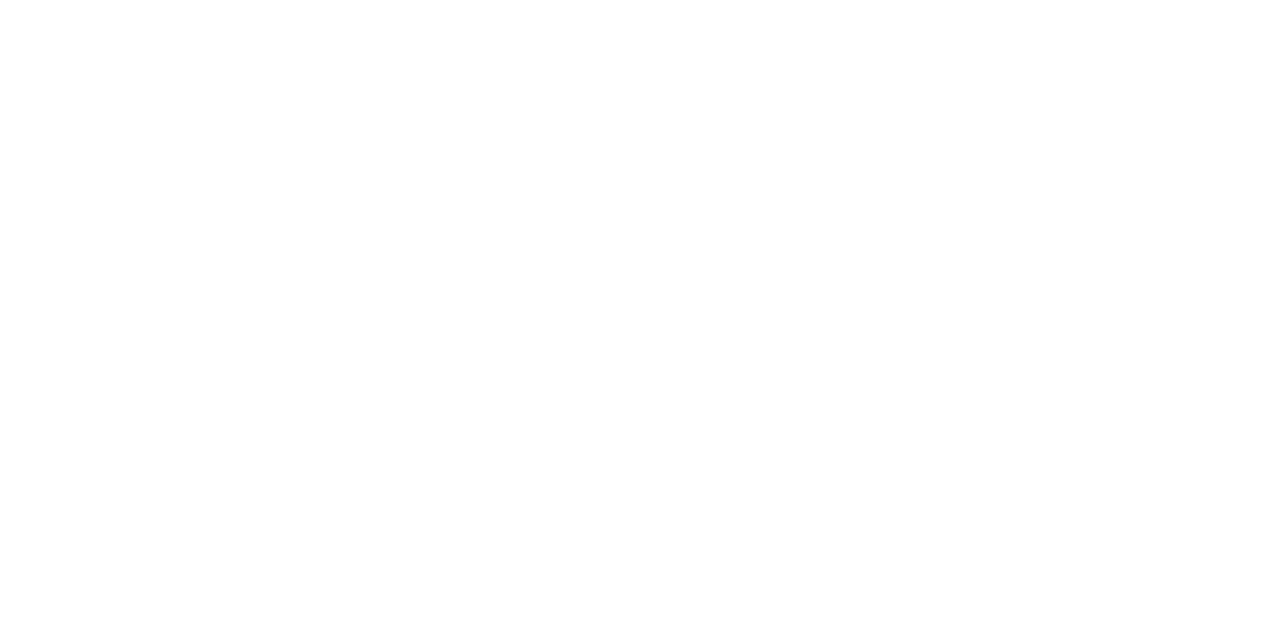
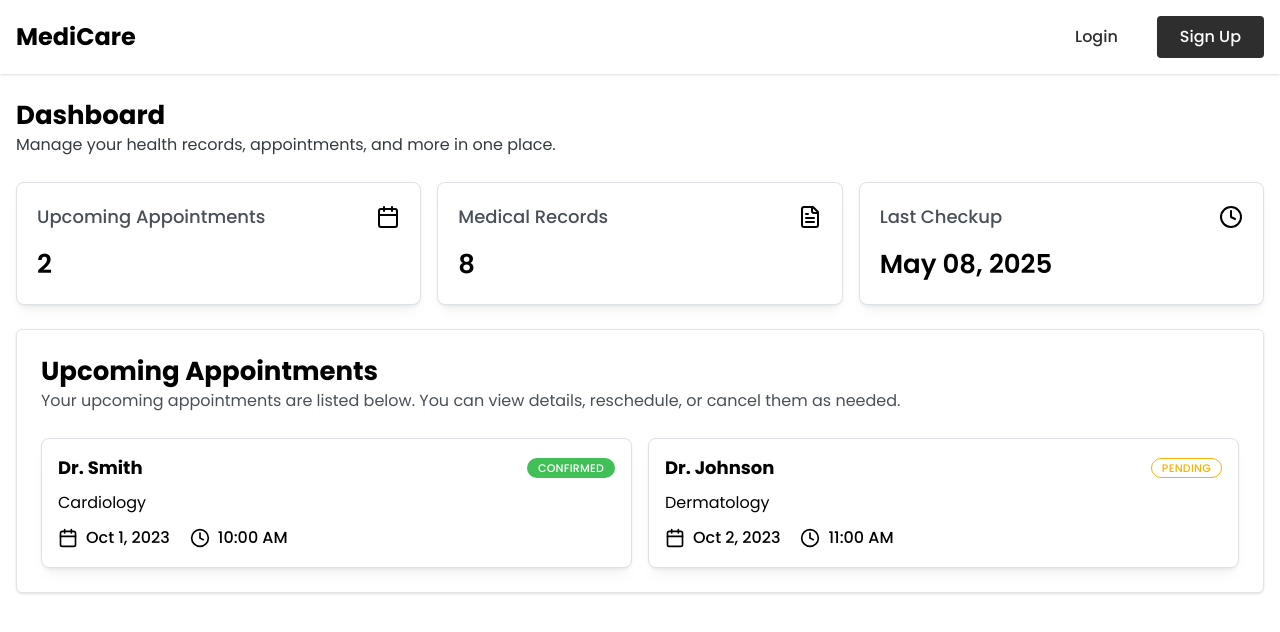
Before and after one commit to Pyaesone-Khant/hospital-appointment-user, a Next.js app: page / in a window 1280 px wide. Before the commit this address had no page. Shown: the top 632 px of the page. Built offline with nearby package versions, Linux system fonts and the light colour scheme.

Commit message:
feat: add medical appointments

```diff
--- /dev/null
+++ b/components/Appointments/Appointment.tsx
@@ -0,0 +1,84 @@
+import { Badge, Card, Group, Text, Title } from "@mantine/core";
+import dayjs from "dayjs";
+import { Calendar, Clock } from "lucide-react";
+
+export function Appointment({
+    appointment
+}: {
+    appointment: Appointment;
+}) {
+    return (
+        <Card
+            shadow="sm"
+            padding="md"
+            radius="md"
+            withBorder
+        >
+            <Group
+                justify="space-between"
+                align="center"
+                mb="xs"
+            >
+                <Title
+                    order={4}
+                >
+                    {appointment.doctor.name}
+                </Title>
+                <Badge
+                    color={
+                        appointment.status === "Confirmed"
+                            ? "green"
+                            : appointment.status === "Pending"
+                                ? "yellow"
+                                : "red"
+                    }
+                    variant={
+                        appointment.status === "Confirmed"
+                            ? "filled"
+                            : appointment.status === "Pending"
+                                ? "outline"
+                                : "light"
+                    }
+                    size="md"
+                    fw={500}
+                >
+                    {appointment.status}
+                </Badge>
+            </Group>
+            <Text
+                mb={"xs"}
+            >
+                {appointment.doctor.specialty.name}
+            </Text>
+
+            <Group
+                gap={20}
+            >
+                <Group
+                    gap={8}
+                >
+                    <Calendar
+                        size={20}
+                    />
+                    <Text
+                        fw={500}
+                    >
+                        {dayjs(appointment.date).format("MMM D, YYYY")}
+                    </Text>
+                </Group>
+                <Group
+                    gap={8}
+                >
+                    <Clock
+                        size={20}
+                    />
+                    <Text
+                        fw={500}
+                    >
+                        {appointment.time}
+                    </Text>
+                </Group>
+            </Group>
+        </Card>
+    )
+}
--- /dev/null
+++ b/components/Appointments/AppointmentList.tsx
@@ -0,0 +1,77 @@
+import { Text, Title } from "@mantine/core"
+import { Appointment } from "./Appointment"
+
+const data: Appointment[] = [
+    {
+        id: 1,
+        date: '2023-10-01',
+        time: '10:00 AM',
+        doctor: {
+            id: 1,
+            name: 'Dr. Smith',
+            specialty: {
+                id: 1,
+                name: 'Cardiology',
+                description: 'Heart and blood vessel specialist'
+            },
+            availableSlots: ['10:00 AM', '11:00 AM'],
+            experience: 10,
+            rating: 4.5,
+            availability: 'Monday to Friday'
+        },
+        status: 'Confirmed'
+    },
+    {
+        id: 2,
+        date: '2023-10-02',
+        time: '11:00 AM',
+        doctor: {
+            id: 2,
+            name: 'Dr. Johnson',
+            specialty: {
+                id: 2,
+                name: 'Dermatology',
+                description: 'Skin specialist'
+            },
+            availableSlots: ['11:00 AM', '12:00 PM'],
+            experience: 8,
+            rating: 4.0,
+            availability: 'Monday to Saturday'
+        },
+        status: 'Pending'
+    }
+]
+
+export function AppointmentList() {
+    return (
+        <section
+            className="p-6 border border-black/10 shadow rounded-md space-y-6"
+        >
+            <article>
+                <Title
+                    order={2}
+                >
+                    Upcoming Appointments
+                </Title>
+                <Text
+                    c={"gray.7"}
+                >
+                    Your upcoming appointments are listed below. You can view details, reschedule, or cancel them as needed.
+                </Text>
+            </article>
+
+            <div
+                className="grid grid-cols-1 md:grid-cols-2 gap-4"
+            >
+                {
+                    data?.map((appointment) => (
+                        <Appointment
+                            key={appointment.id ?? JSON.stringify(appointment)}
+                            appointment={appointment}
+                        />
+                    ))
+                }
+            </div>
+        </section>
+    )
+}
--- /dev/null
+++ b/components/Appointments/index.ts
@@ -0,0 +1 @@
+export * from "./AppointmentList";
--- a/components/Dashboard/Dashboard.tsx
+++ b/components/Dashboard/Dashboard.tsx
@@ -1,6 +1,7 @@
 import { Card, Group, Text, Title } from "@mantine/core";
 import dayjs from "dayjs";
 import { Calendar, Clock, FileText } from "lucide-react";
+import { AppointmentList } from "../Appointments";
 
 const StatisticsData = [
     {
@@ -76,6 +77,8 @@
                     ))
                 }
             </div>
+
+            <AppointmentList />
         </section>
     )
 }
--- a/hoc/RootLayout.tsx
+++ b/hoc/RootLayout.tsx
@@ -1,4 +1,7 @@
-import { redirect } from "next/navigation";
+"use client";
+
+import { Header } from "@/components/common";
+import { useUserStore } from "@/states/zustand/user";
 import React from "react";
 
 export function RootLayout({
@@ -7,11 +10,22 @@
     children: React.ReactNode;
 }) {
 
-    const isAuthenticated = false; // Replace with actual authentication logic
+    const isAuthenticated = useUserStore((state) => state.isAuthenticated)
 
-    if (!isAuthenticated) {
-        return redirect("/on-boarding")
-    }
+    // if (!isAuthenticated) {
+    //     return redirect("/on-boarding")
+    // }
 
-    return children;
+    return (
+        <main
+            className="min-h-screen flex flex-col w-full"
+        >
+            <Header />
+            <section
+                className="flex-1 container mx-auto px-4 py-6"
+            >
+                {children}
+            </section>
+        </main>
+    )
 }
```
